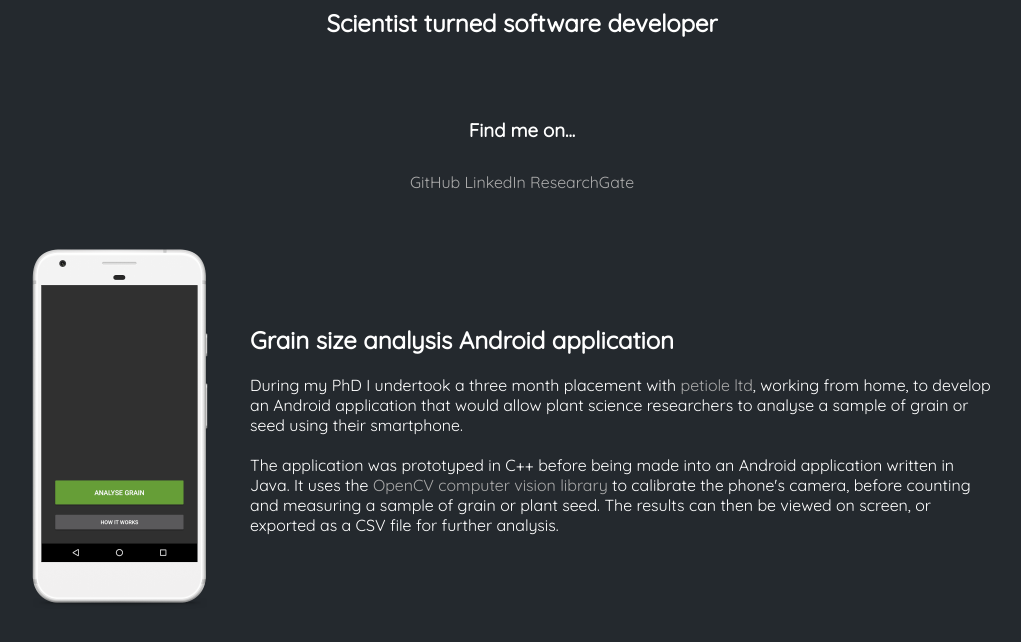
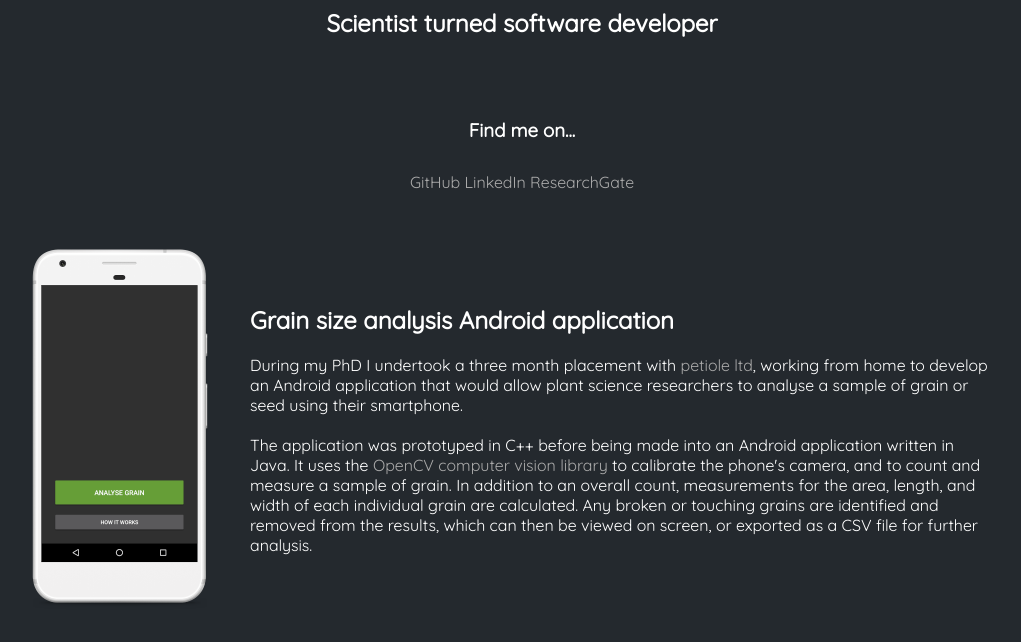
Before and after one commit to georgesavill/portfolio-website, a plain HTML site: page www/index.html in a window 1280 px wide. Shown: the part 102-744 px from the top of the page, without its empty margins (118-1139 px from the left). Drawn offline with Linux system fonts and the light colour scheme.

Commit message:
Update grain app section copy

```diff
--- a/www/index.html
+++ b/www/index.html
@@ -45,9 +45,9 @@
 		<div class="section-content txt">
 			<h2>Grain size analysis Android application</h2>
 			<br>
-			<p>During my PhD I undertook a three month placement with <a href="http://petioleapp.com/" target="_blank">petiole ltd</a>, working from home, to develop an Android application that would allow plant science researchers to analyse a sample of grain or seed using their smartphone.</p>
+			<p>During my PhD I undertook a three month placement with <a href="http://petioleapp.com/" target="_blank">petiole ltd</a>, working from home to develop an Android application that would allow plant science researchers to analyse a sample of grain or seed using their smartphone.</p>
 			<br>
-			<p>The application was prototyped in C++ before being made into an Android application written in Java. It uses the <a href="https://opencv.org/" target="_blank">OpenCV computer vision library</a> to calibrate the phone's camera, before counting and measuring a sample of grain or plant seed. The results can then be viewed on screen, or exported as a CSV file for further analysis.</p>
+			<p>The application was prototyped in C++ before being made into an Android application written in Java. It uses the <a href="https://opencv.org/" target="_blank">OpenCV computer vision library</a> to calibrate the phone's camera, and to count and measure a sample of grain. In addition to an overall count, measurements for the area, length, and width of each individual grain are calculated. Any broken or touching grains are identified and removed from the results, which can then be viewed on screen, or exported as a CSV file for further analysis.</p>
 		</div>
 
 	</div>
```
